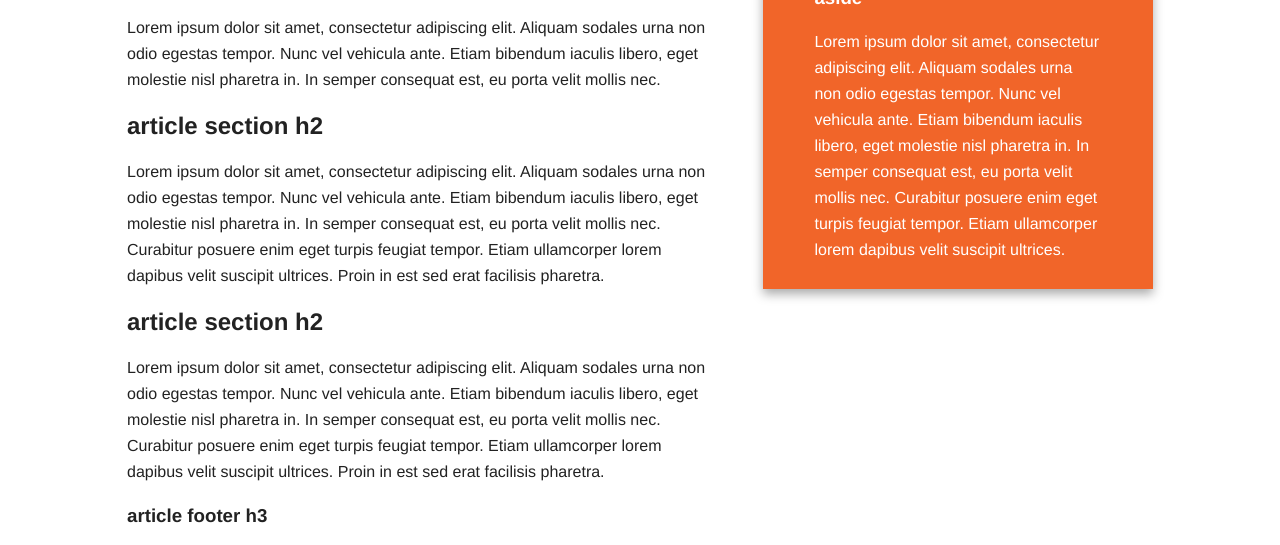
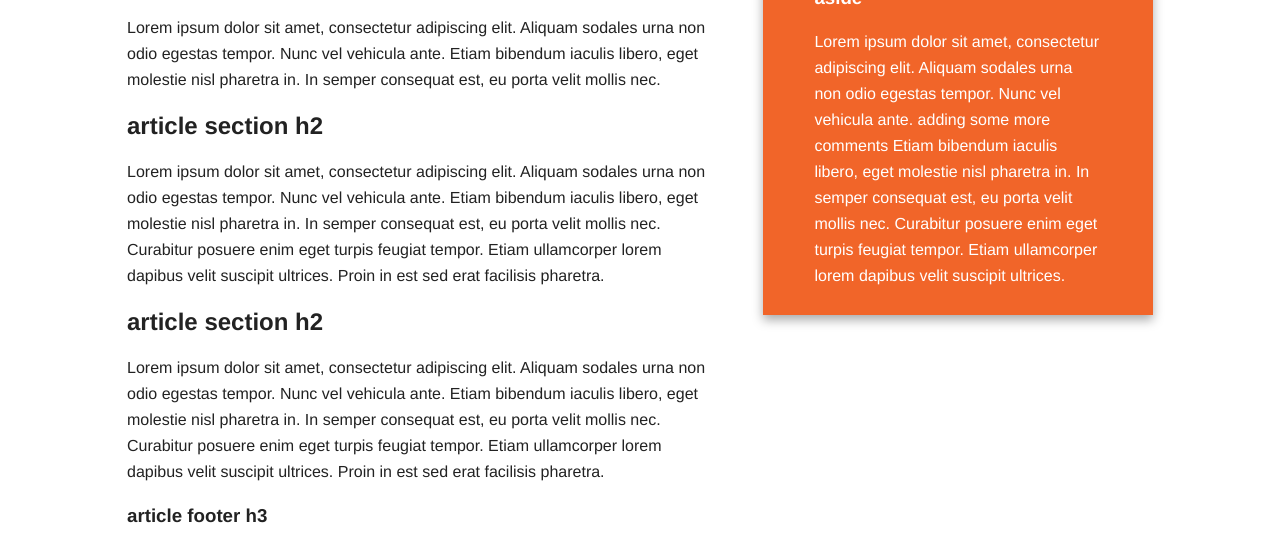
Before and after one commit to MaheshkumarPalled/web-project, a plain HTML site: page index.html in a window 1280 px wide. Shown: the part 180-725 px from the top of the page. Drawn offline with nearby package versions, Linux system fonts and the light colour scheme.

Commit message:
Updated index.tml

```diff
--- a/index.html
+++ b/index.html
@@ -60,7 +60,7 @@
 
                 <aside>
                     <h3>aside</h3>
-                    <p>Lorem ipsum dolor sit amet, consectetur adipiscing elit. Aliquam sodales urna non odio egestas tempor. Nunc vel vehicula ante. Etiam bibendum iaculis libero, eget molestie nisl pharetra in. In semper consequat est, eu porta velit mollis nec. Curabitur posuere enim eget turpis feugiat tempor. Etiam ullamcorper lorem dapibus velit suscipit ultrices.</p>
+                    <p>Lorem ipsum dolor sit amet, consectetur adipiscing elit. Aliquam sodales urna non odio egestas tempor. Nunc vel vehicula ante. adding some more comments Etiam bibendum iaculis libero, eget molestie nisl pharetra in. In semper consequat est, eu porta velit mollis nec. Curabitur posuere enim eget turpis feugiat tempor. Etiam ullamcorper lorem dapibus velit suscipit ultrices.</p>
                 </aside>
 
             </div> <!-- #main -->
```
